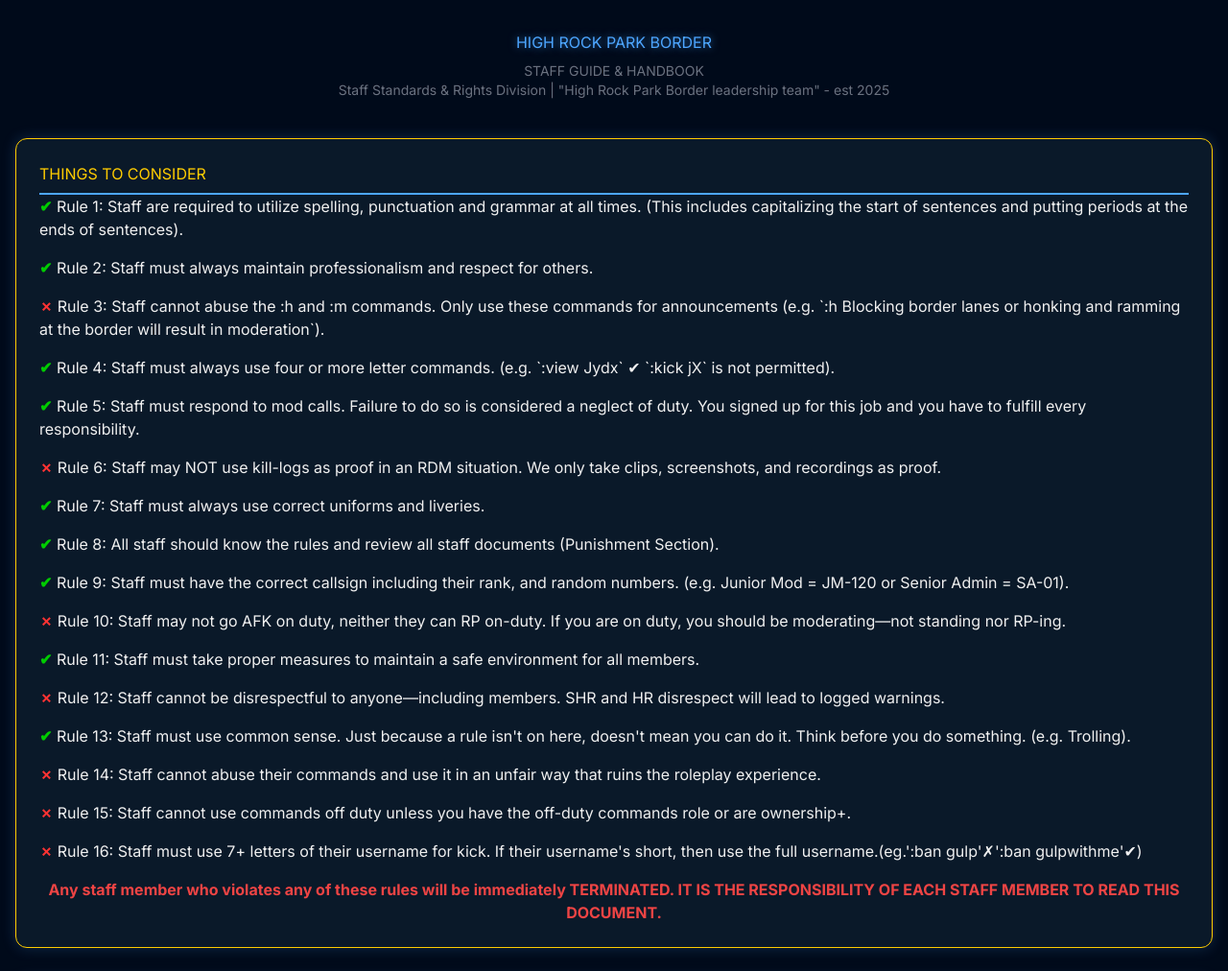
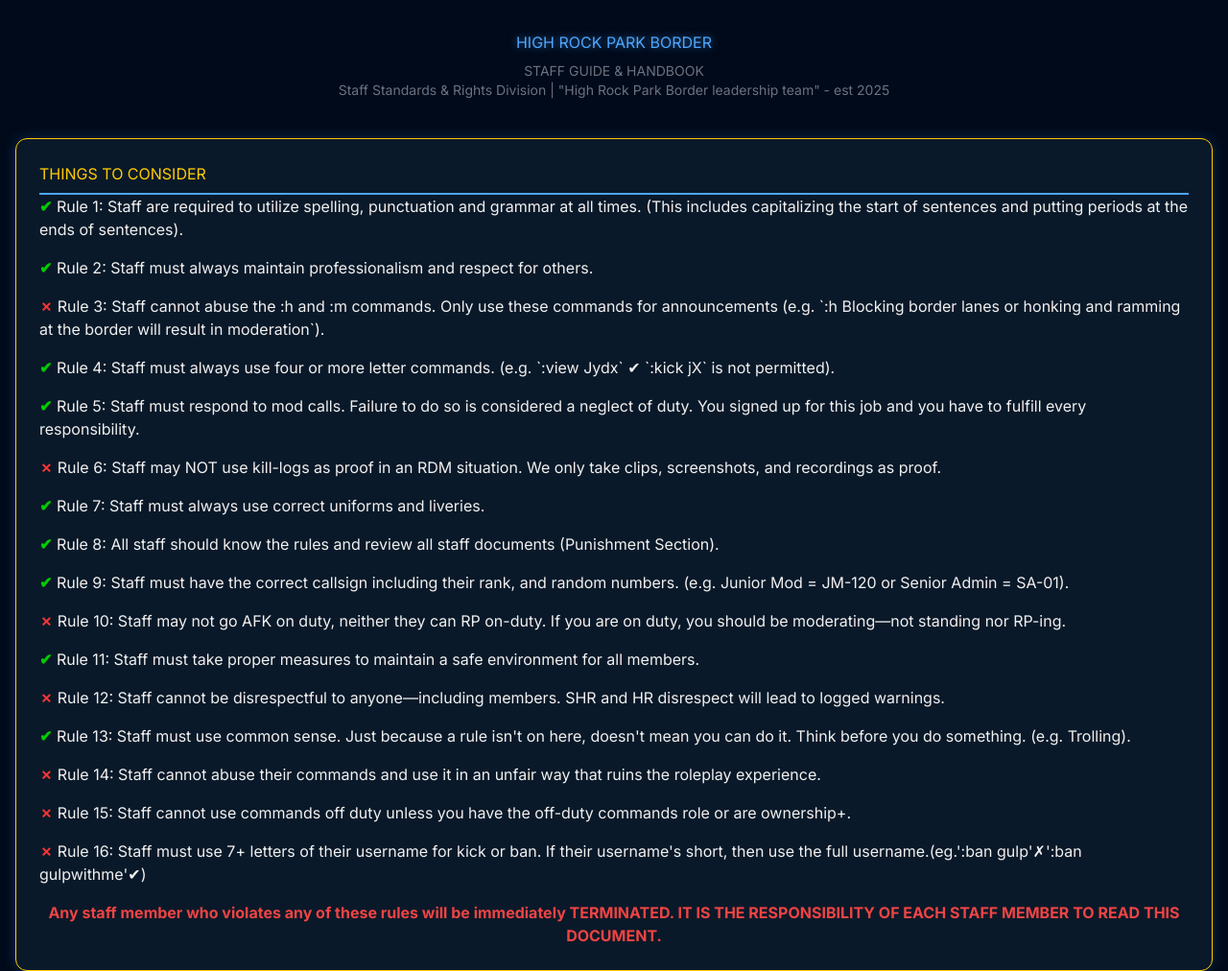
Before and after one commit to HGBBHARAT/HRPB-Staff-Handbook, a plain HTML site: page index.html in a window 1280 px wide. Shown: the top 1012 px of the page at 96% size. Drawn offline with nearby package versions, Linux system fonts and the light colour scheme.

Commit message:
Update index.html

```diff
--- a/index.html
+++ b/index.html
@@ -192,7 +192,7 @@
             <p><span class="text-allowed">✔</span> Rule 13: Staff must use common sense. Just because a rule isn't on here, doesn't mean you can do it. Think before you do something. (e.g. Trolling).</p>
             <p><span class="text-restricted">✗</span> Rule 14: Staff cannot abuse their commands and use it in an unfair way that ruins the roleplay experience.</p>
             <p><span class="text-restricted">✗</span> Rule 15: Staff cannot use commands off duty unless you have the off-duty commands role or are ownership+.</p>
-            <p><span class="text-restricted">✗</span> Rule 16: Staff must use 7+ letters of their username for kick. If their username's short, then use the full username.(eg.':ban gulp'✗':ban gulpwithme'✔)</p>
+            <p><span class="text-restricted">✗</span> Rule 16: Staff must use 7+ letters of their username for kick or ban. If their username's short, then use the full username.(eg.':ban gulp'✗':ban gulpwithme'✔)</p>
         </div>
         <p class="mt-4 text-center text-red-500 font-bold">Any staff member who violates any of these rules will be immediately TERMINATED. IT IS THE RESPONSIBILITY OF EACH STAFF MEMBER TO READ THIS DOCUMENT.</p>
     </div>
```
